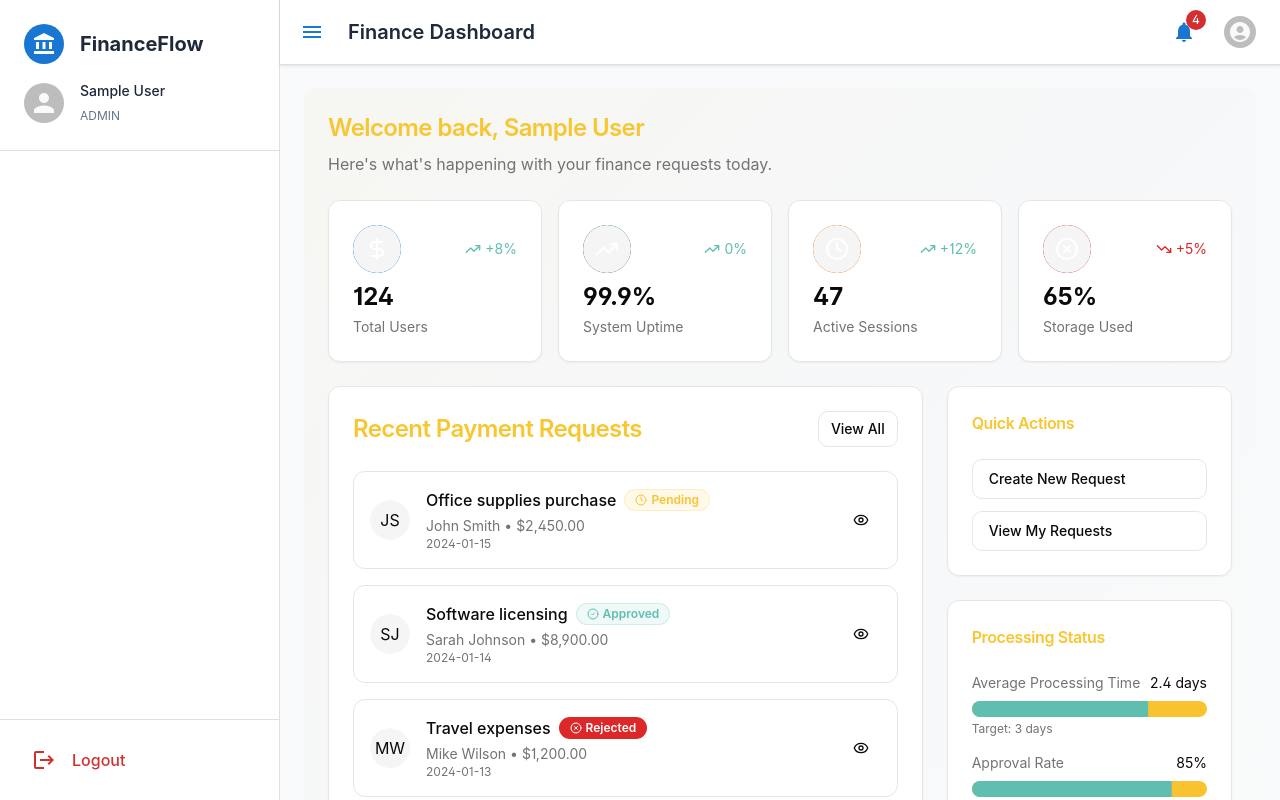
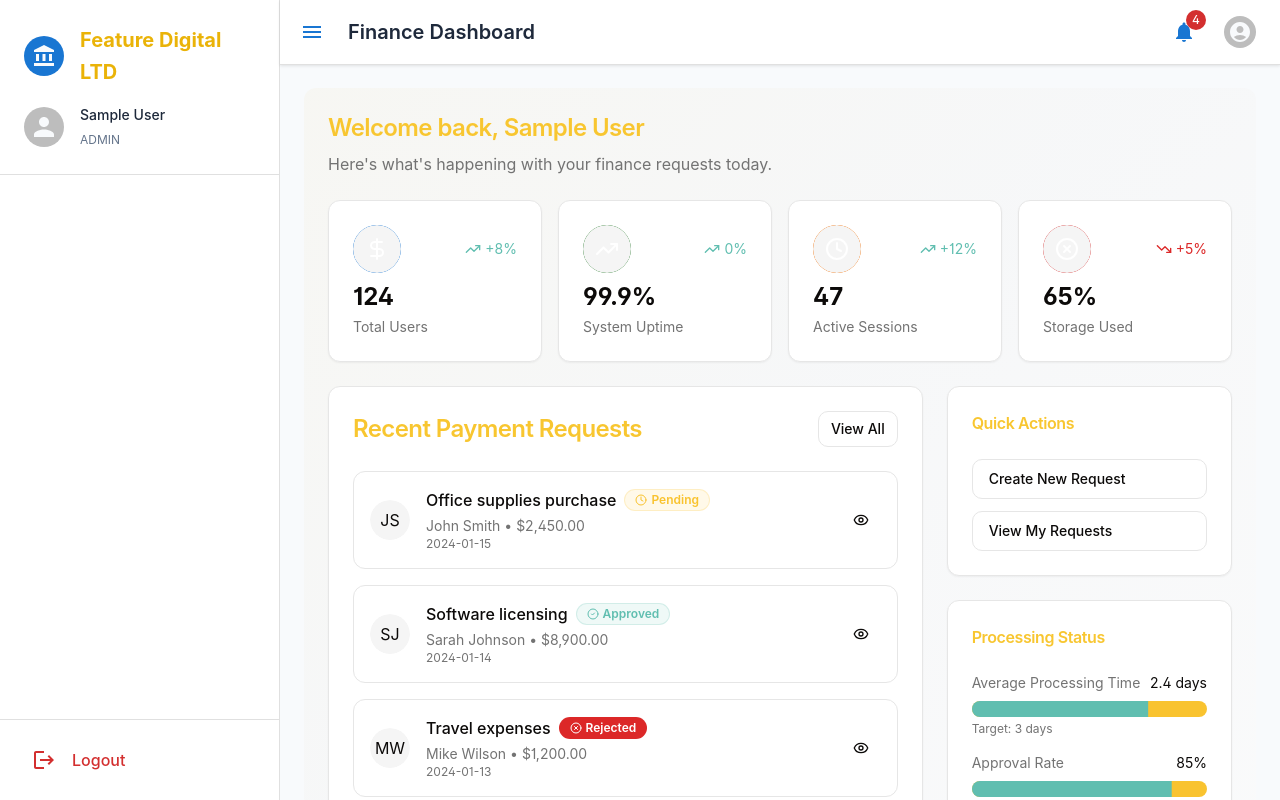
Before and after one commit to xlythefx/request-quest-pro, a React (Vite) app: page /dashboard in a window 1280 px wide. Shown: the top 800 px of the page. Built offline with nearby package versions, Linux system fonts and the light colour scheme; sample sign-in values are in the browser's storage; the HTML template or start-up script is replaced by a standard one.

Commit message:
Refactor sidebar and dashboard titles

```diff
--- a/src/components/Layout/MaterialSidebar.tsx
+++ b/src/components/Layout/MaterialSidebar.tsx
@@ -214,8 +214,8 @@ export const MaterialSidebar: React.FC<MaterialSidebarProps> = ({ open, onClose
             <Avatar sx={{ bgcolor: 'primary.main' }}>
               <AccountBalance />
             </Avatar>
-            <Typography variant="h6" fontWeight="bold">
-              FinanceFlow
+            <Typography variant="h6" fontWeight="bold" sx={{ color: '#EAB308' }}>
+              Feature Digital LTD
             </Typography>
           </Box>
           {isMobile && (
--- a/src/components/Layout/Sidebar.tsx
+++ b/src/components/Layout/Sidebar.tsx
@@ -83,7 +83,7 @@ export const Sidebar = ({ userRole }: SidebarProps) => {
                 <DollarSign className="h-6 w-6 text-white" />
               </div>
               <div>
-                <h1 className="font-semibold text-lg">FinanceFlow</h1>
+                <h1 className="font-semibold text-lg text-yellow-600">Feature Digital LTD</h1>
                 <p className="text-sm text-muted-foreground capitalize">{userRole} Portal</p>
               </div>
             </div>
@@ -95,12 +95,12 @@ export const Sidebar = ({ userRole }: SidebarProps) => {
               <Button
                 key={index}
                 variant={item.active ? "default" : "ghost"}
-                className="w-full justify-start h-11"
+                className="w-full justify-start h-11 transition-all duration-300 hover:bg-yellow-50 hover:border-yellow-200 hover:shadow-md hover:scale-105 group"
               >
-                <item.icon className="h-5 w-5 mr-3" />
-                <span className="flex-1 text-left">{item.label}</span>
+                <item.icon className="h-5 w-5 mr-3 transition-all duration-300 group-hover:text-yellow-600 group-hover:scale-110" />
+                <span className="flex-1 text-left transition-all duration-300 group-hover:text-yellow-700">{item.label}</span>
                 {item.badge && (
-                  <Badge variant={item.active ? "secondary" : "default"} className="ml-auto">
+                  <Badge variant={item.active ? "secondary" : "default"} className="ml-auto transition-all duration-300 group-hover:bg-yellow-100 group-hover:text-yellow-800">
                     {item.badge}
                   </Badge>
                 )}
```
